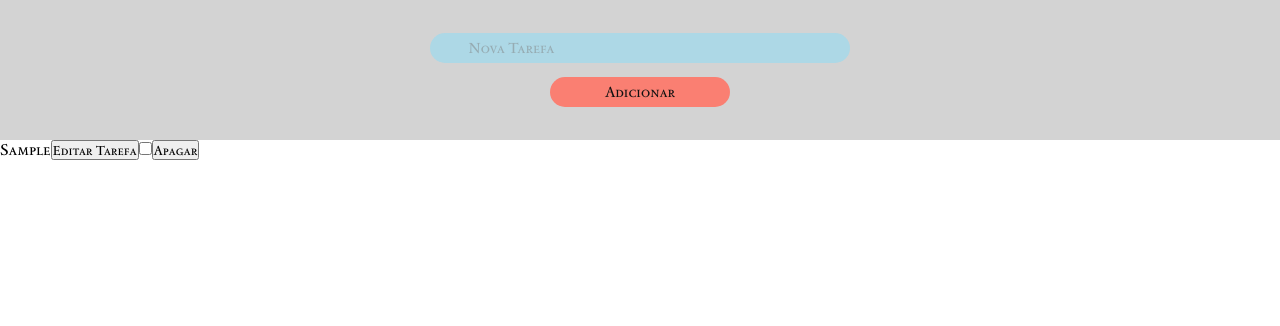
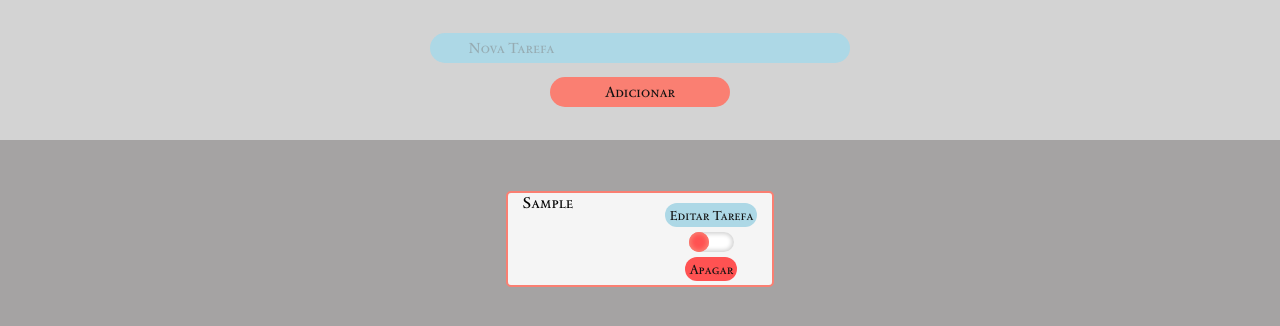
Before and after one commit to VitoCesar/BasicToDoList, a React (Vite) app: page / in a window 1280 px wide. Both pictures are taken after typing "Sample" into the empty fields and a click on the button "Adicionar". Shown: the top 326 px of the page. Built offline with nearby package versions, Linux system fonts and the light colour scheme.

Commit message:
adição da estilização da lista de tarefas

```diff
--- a/src/pages/TodoApp/containers/TodoList/TodoList.module.css
+++ b/src/pages/TodoApp/containers/TodoList/TodoList.module.css
@@ -2,4 +2,19 @@
   position: fixed;
   top: 140px;
   left: 0px;
+  width: 100%;
+  height: calc(100vh - 140px);
+  padding: 4% 8%;
+  background-color: rgb(165, 163, 163);
+  overflow-y: scroll;
 }
+
+.container ul{
+  width: 100%;
+  height: auto;
+  display: flex;
+  flex-direction: column;
+  align-items: center;
+  gap: 4vh;
+  list-style: none;
+}
--- a/src/pages/TodoApp/containers/TodoList/components/TodoItem/TodoItem.jsx
+++ b/src/pages/TodoApp/containers/TodoList/components/TodoItem/TodoItem.jsx
@@ -1,4 +1,5 @@
 import React, { useState, useCallback, useEffect } from "react"
+import styles from './TodoItem.module.css';
 
 function TodoItem({id, title, completed, onModalOpen, onStatus, onDelete}){
   const [isChecked, setIsChecked] = useState(completed)
@@ -8,18 +9,20 @@ function TodoItem({id, title, completed, onModalOpen, onStatus, onDelete}){
   useEffect(() => {
     onStatus(id, isChecked)
   }, [onStatus, id, isChecked])
-  const handleTitleUpdate = useCallback(() => {
+  const handleModalOpen = useCallback(() => {
     onModalOpen(id)
   }, [onModalOpen, id])
   const handleDelete = useCallback(() =>{
     onDelete(id)
   }, [onDelete, id])
   return (
-    <li>
-      <span>{title}</span>
-      <button onClick={handleTitleUpdate}>Editar Tarefa</button>
-      <input type="checkbox" value={isChecked} onChange={handleChange}/>
-      <button onClick={handleDelete}>Apagar</button>
+    <li className={styles.item}>
+      <span className={completed ? styles.completed : null}>{title}</span>
+      <div className={styles.controlButtons}>
+        <button onClick={handleModalOpen}>Editar Tarefa</button>
+        <input type="checkbox" value={isChecked} onChange={handleChange}/>
+        <button className={styles.delete} onClick={handleDelete}>Apagar</button>
+      </div>
     </li>
   )
 }
--- /dev/null
+++ b/src/pages/TodoApp/containers/TodoList/components/TodoItem/TodoItem.module.css
@@ -0,0 +1,73 @@
+.item{
+  width: 25%;
+  height: 12vh;
+  padding: 0px 15px;
+  display: flex;
+  flex-direction: row;
+  justify-content: space-between;
+  align-content: center;
+  border-width: 2px;
+  border-style: solid;
+  border-radius: 5px;
+  border-color: #fa7f72;
+  background-color: whitesmoke;
+}
+
+.completed{
+  text-decoration: line-through;
+}
+
+.controlButtons{
+  padding-top: 10px;
+  display: flex;
+  flex-direction: column;
+  align-items: center;
+  align-content: center;
+  gap: 5px;
+}
+
+.controlButtons button{
+  padding: 0.5vh;
+  border: none;
+  border-radius: 35px;
+  background-color: #add8e6;
+  color: #111111;
+  cursor: pointer;
+}
+
+.controlButtons .delete{
+  background-color: #ff5252;
+}
+
+.controlButtons input[type="checkbox"]{
+  width: 45px;
+  height: 20px;
+  position: relative;
+  border-radius: 50px;
+  box-shadow: inset 0px 0px 4px 2px lightgray;
+  background-color: white;
+  appearance: none;
+  cursor: pointer;
+}
+
+.controlButtons input[type="checkbox"]:checked{
+  background-color: #ff5252;
+  box-shadow: inset 0px 0px 4px 2px #fa7f72;
+}
+
+.controlButtons input[type="checkbox"]::before{
+  content: "";
+  width: 20px;
+  height: 20px;
+  position: absolute;
+  top: 0px;
+  left: 0px;
+  border-radius: 50%;
+  box-shadow: inset 0px 0px 4px 2px #fa7f72;
+  background-color: #ff5252;
+  transition: all 400ms;
+}
+
+.controlButtons input[type="checkbox"]:checked::before{
+  left: 25px;
+}
```
